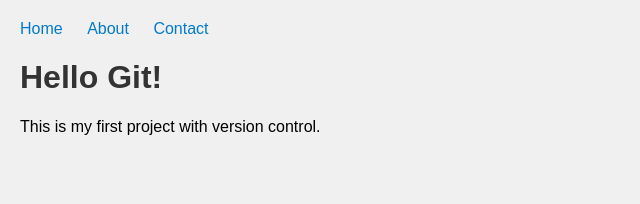
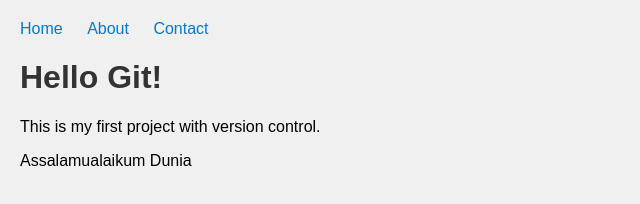
Before and after one commit to Ryougi727/praktikum-web, a plain HTML site: page index.html in a window 1280 px wide. Shown: the whole page, without its empty margins (0-640 px from the left). Drawn offline with Linux system fonts and the light colour scheme.

Commit message:
tes edit

```diff
--- a/index.html
+++ b/index.html
@@ -14,5 +14,6 @@
     </nav>
     <h1>Hello Git!</h1>
     <p>This is my first project with version control.</p>
+    <p>Assalamualaikum Dunia</p>
 </body>
 </html>
```
